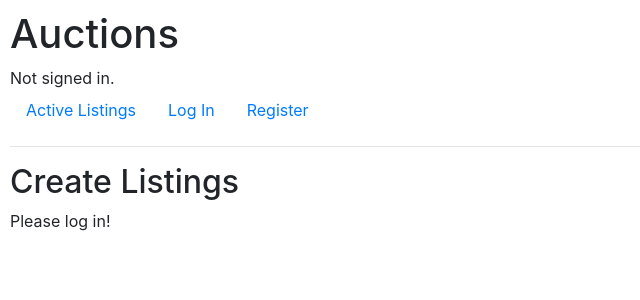
After one commit to Afshinhej/cs50w-project2, a Django app: page /create in a window 1280 px wide. The commit adds this page. Shown: the top 300 px of the page, without its empty margins (0-640 px from the left). Run offline with Django 3.2, Linux system fonts and the light colour scheme; some libraries are stand-ins or nearby versions.

Commit message:
create.html and watclist.html were initiated.

```diff
--- /dev/null
+++ b/commerce/auctions/templates/auctions/create.html
@@ -0,0 +1,10 @@
+{% extends "auctions/layout.html" %}
+
+{% block body %}
+    <h2>Create Listings</h2>
+        {% if not user.is_authenticated %}
+            Please log in!
+        {% endif %}
+
+
+{% endblock %}
--- a/commerce/auctions/templates/auctions/layout.html
+++ b/commerce/auctions/templates/auctions/layout.html
@@ -22,8 +22,15 @@
             </li>
             {% if user.is_authenticated %}
                 <li class="nav-item">
+                    <a class="nav-link" href="{% url 'create' %}">Create New Listings</a>
+                </li>
+                <li class="nav-item">
+                    <a class="nav-link" href="{% url 'watchlist' %}">Watchlist</a>
+                </li>
+                <li class="nav-item">
                     <a class="nav-link" href="{% url 'logout' %}">Log Out</a>
                 </li>
+
             {% else %}
                 <li class="nav-item">
                     <a class="nav-link" href="{% url 'login' %}">Log In</a>
--- a/commerce/auctions/urls.py
+++ b/commerce/auctions/urls.py
@@ -8,5 +8,6 @@ urlpatterns = [
     path("logout", views.logout_view, name="logout"),
     path("register", views.register, name="register"),
     path("create", views.create, name="create"),
+    path("watchlist", views.watchlist, name="watchlist"),
     path("<str:auction_title>", views.auction, name="auction")
 ]
--- a/commerce/auctions/views.py
+++ b/commerce/auctions/views.py
@@ -73,3 +73,11 @@
     return render(request, "auctions/auction.html",{
         'message':"No data available!"
     })
+
+def create(request):
+
+    return render(request, "auctions/create.html")
+
+def watchlist(request):
+
+    return render(request, "auctions/watchlist.html")
```
Also changed, not shown: commerce/auctions/templates/auctions/watchlist.html (added, +10 -0 lines), commerce/db.sqlite3.
